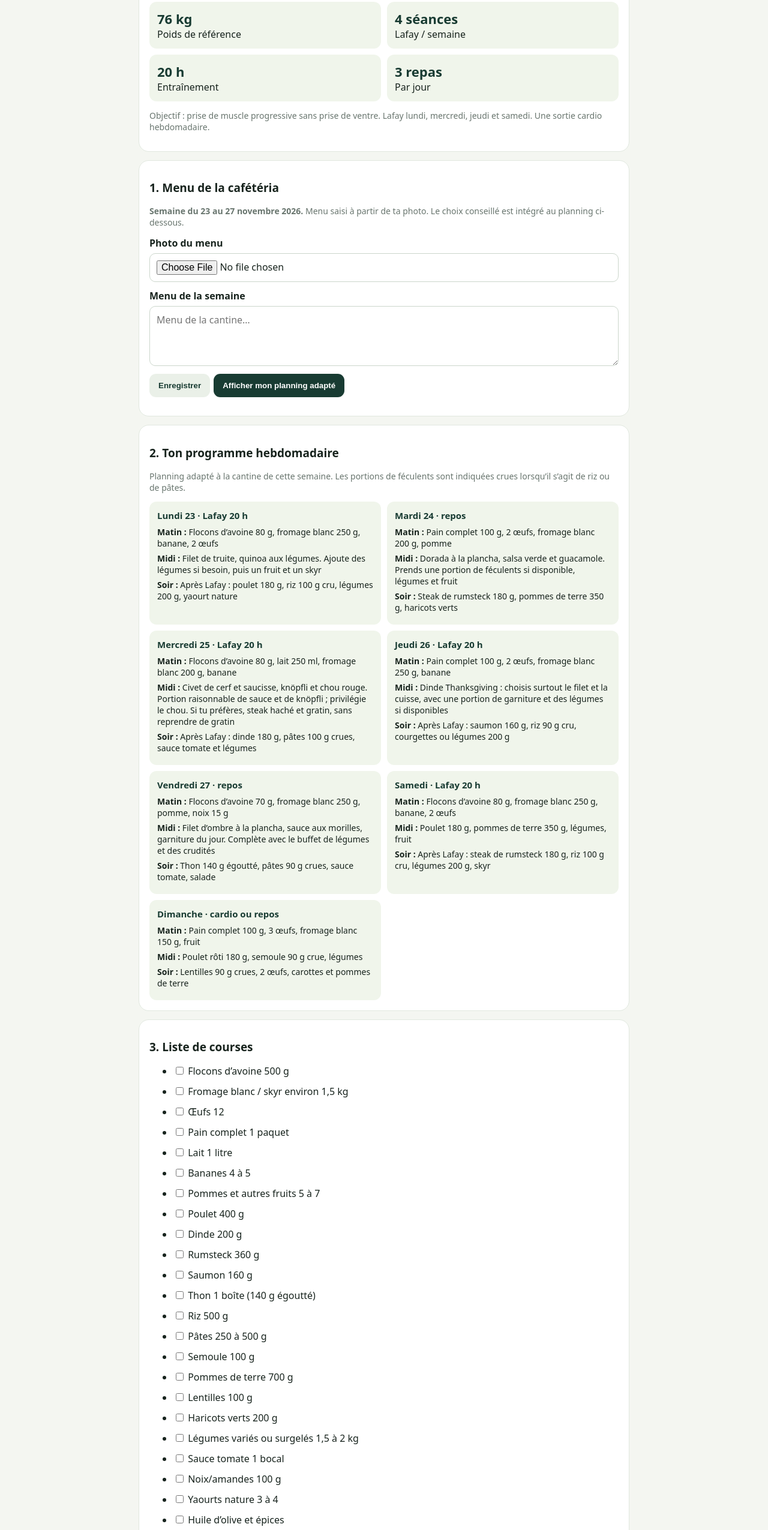
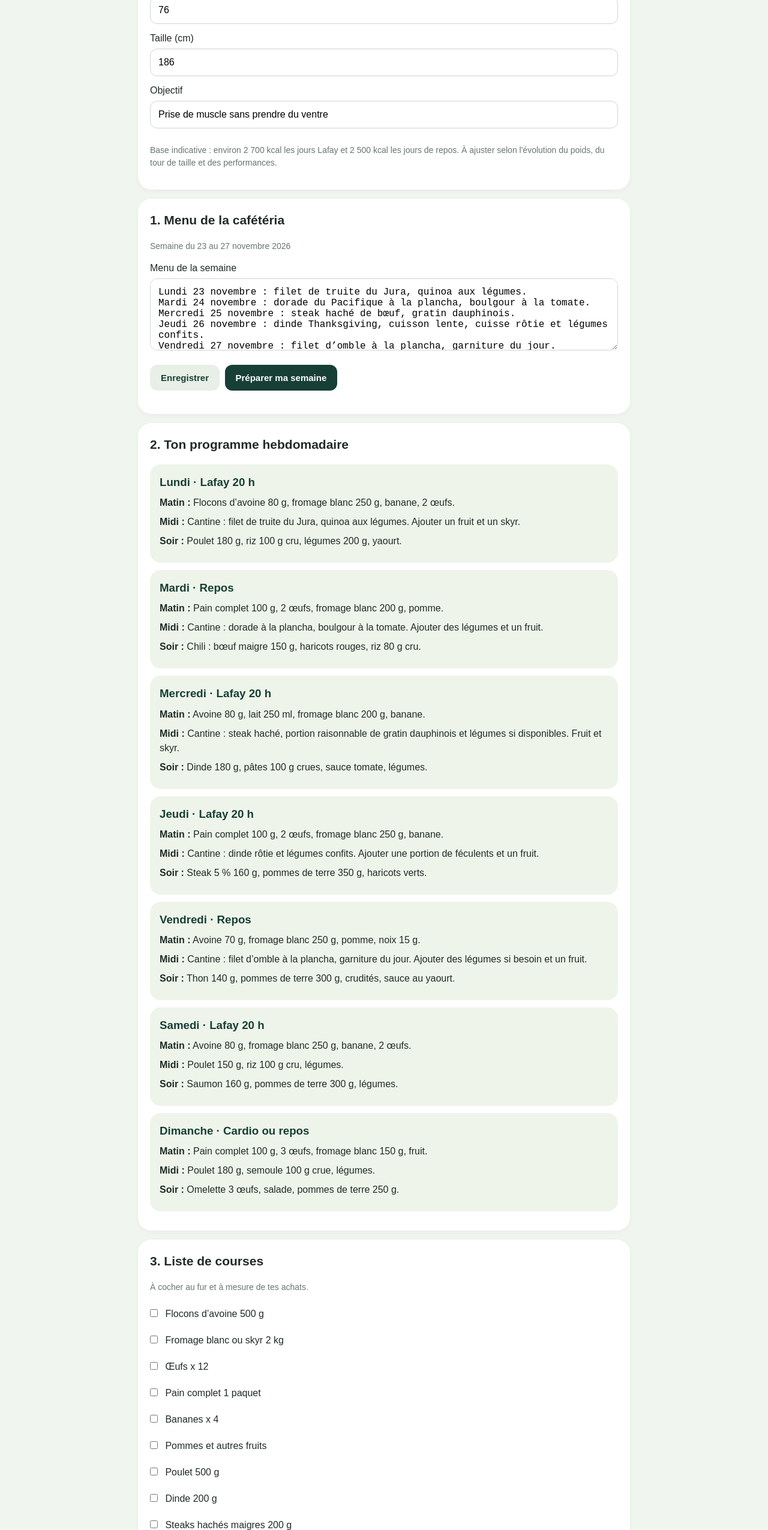
Before and after one commit to v7r4c9twdb-cmyk/mon-coach-lafay, a plain HTML site: page index.html in a window 1280 px wide. Shown: the part 250-2800 px from the top of the page at 60% size. Drawn offline with Linux system fonts and the light colour scheme.

Commit message:
Update index.html

```diff
--- a/index.html
+++ b/index.html
@@ -1,35 +1,192 @@
-<!doctype html><html lang="fr"><head><meta charset="utf-8"><meta name="viewport" content="width=device-width,initial-scale=1"><meta name="theme-color" content="#183b32"><title>Mon Coach Lafay</title><link rel="manifest" href="manifest.webmanifest"><style>
-*{box-sizing:border-box}body{margin:0;background:#f4f6f1;color:#17231d;font:16px system-ui}header{background:#183b32;color:white;padding:25px 20px;border-radius:0 0 22px 22px}main{max-width:850px;margin:auto;padding:16px}h1{margin:5px 0}h2{font-size:19px}.card{background:white;border:1px solid #e1e8df;border-radius:17px;padding:17px;margin:14px 0}.muted{color:#68756e;font-size:14px}.grid,.week{display:grid;grid-template-columns:repeat(2,1fr);gap:10px}.stat,.day{background:#f0f5eb;padding:13px;border-radius:12px}.stat b{display:block;font-size:22px;color:#183b32}label{display:block;font-weight:650;margin:12px 0 6px}input,textarea{width:100%;padding:11px;border:1px solid #cbd6cb;border-radius:10px;font:inherit}textarea{min-height:100px}button{padding:12px 15px;border:0;border-radius:11px;background:#183b32;color:white;font-weight:700;margin:8px 6px 0 0}button.alt{background:#eaf0e8;color:#183b32}#preview{display:none;max-width:100%;max-height:220px;margin-top:10px;border-radius:10px}.day h3{margin:0 0 8px;color:#183b32;font-size:15px}.day p{font-size:14px;margin:6px 0}li{margin:7px 0}footer{text-align:center;color:#68756e;font-size:12px;padding:18px}@media(max-width:560px){.grid,.week{grid-template-columns:1fr}}
-</style></head><body><header><small>TON ASSISTANT NUTRITION</small><h1>Mon Coach Lafay 💪</h1><div>Menus de cantine, repas maison et liste de courses.</div></header><main>
-<section class="card"><h2>Ton profil</h2><div class="grid"><div class="stat"><b>76 kg</b>Poids de référence</div><div class="stat"><b>4 séances</b>Lafay / semaine</div><div class="stat"><b>20 h</b>Entraînement</div><div class="stat"><b>3 repas</b>Par jour</div></div><p class="muted">Objectif : prise de muscle progressive sans prise de ventre. Lafay lundi, mercredi, jeudi et samedi. Une sortie cardio hebdomadaire.</p></section>
-<section class="card"><h2>1. Menu de la cafétéria</h2><p class="muted"><b>Semaine du 23 au 27 novembre 2026.</b> Menu saisi à partir de ta photo. Le choix conseillé est intégré au planning ci-dessous.</p><label>Photo du menu</label><input id="photo" type="file" accept="image/*" capture="environment"><img id="preview" alt="Aperçu du menu"><label>Menu de la semaine</label><textarea id="menu" placeholder="Menu de la cantine…"></textarea><button class="alt" id="save">Enregistrer</button><button id="make">Afficher mon planning adapté</button><p id="status" class="muted"></p></section>
-<section class="card"><h2>2. Ton programme hebdomadaire</h2><p class="muted">Planning adapté à la cantine de cette semaine. Les portions de féculents sont indiquées crues lorsqu’il s’agit de riz ou de pâtes.</p><div id="week" class="week"></div></section>
-<section class="card"><h2>3. Liste de courses</h2><div id="shopping"></div><button class="alt" id="copy">Copier la liste</button><button class="alt" onclick="window.print()">Imprimer</button></section>
-<section class="card"><h2>4. Suivi</h2><div class="grid"><div><label>Poids (kg)</label><input id="weight" type="number" step=".1" placeholder="76"></div><div><label>Tour de taille (cm)</label><input id="waist" type="number" step=".5"></div></div><label>Notes</label><textarea id="notes" placeholder="Énergie, récupération, progression…"></textarea><button class="alt" id="track">Enregistrer mon suivi</button></section>
-<footer>Planning de la semaine du 23 au 29 novembre 2026. Les données restent dans ce navigateur ; la lecture automatique des photos et la synchronisation nécessitent encore une connexion IA et un hébergement adaptés.</footer></main>
+
+<!DOCTYPE html>
+<html lang="fr">
+<head>
+<meta charset="UTF-8">
+<meta name="viewport" content="width=device-width, initial-scale=1">
+<meta name="theme-color" content="#173f35">
+<title>Mon Coach Lafay</title>
+<style>
+*{box-sizing:border-box}
+body{margin:0;background:#f1f5ef;color:#202b26;font-family:Arial,sans-serif;line-height:1.5}
+header{background:#173f35;color:white;padding:25px 18px;text-align:center}
+header h1{margin:0;font-size:25px}
+header p{margin:5px 0 0;color:#d9e9df}
+main{max-width:850px;margin:auto;padding:15px}
+.card{background:white;border-radius:22px;padding:20px;margin:15px 0;box-shadow:0 2px 8px #0000000b}
+h2{font-size:21px;margin-top:0}
+h3{color:#173f35;margin-bottom:8px}
+input,textarea{width:100%;padding:13px;border:1px solid #ccd7ce;border-radius:12px;font-size:16px;margin:5px 0 12px}
+textarea{min-height:120px}
+button{border:0;border-radius:12px;padding:13px 18px;background:#173f35;color:white;font-size:15px;font-weight:bold;margin:5px 4px 5px 0}
+button.secondary{background:#e8efe7;color:#173f35}
+.day{background:#eef4ea;padding:16px;border-radius:18px;margin:12px 0}
+.day h3{margin-top:0}
+.day p{margin:8px 0}
+.small{color:#68766f;font-size:14px}
+ul{padding-left:22px}
+li{margin:7px 0}
+footer{text-align:center;padding:20px;color:#718078;font-size:13px}
+</style>
+</head>
+<body>
+<header>
+<h1>MON COACH LAFAY</h1>
+<p>Nutrition, progression et suivi personnel</p>
+</header>
+<main>
+
+<section class="card">
+<h2>Ton profil</h2>
+<label>Poids actuel (kg)</label>
+<input id="weight" type="number" value="76">
+<label>Taille (cm)</label>
+<input id="height" type="number" value="186">
+<label>Objectif</label>
+<input value="Prise de muscle sans prendre du ventre" readonly>
+<p class="small">Base indicative : environ 2 700 kcal les jours Lafay et 2 500 kcal les jours de repos. À ajuster selon l'évolution du poids, du tour de taille et des performances.</p>
+</section>
+
+<section class="card">
+<h2>1. Menu de la cafétéria</h2>
+<p class="small">Semaine du 23 au 27 novembre 2026</p>
+<label>Menu de la semaine</label>
+<textarea id="menu">Lundi 23 novembre : filet de truite du Jura, quinoa aux légumes.
+Mardi 24 novembre : dorade du Pacifique à la plancha, boulgour à la tomate.
+Mercredi 25 novembre : steak haché de bœuf, gratin dauphinois.
+Jeudi 26 novembre : dinde Thanksgiving, cuisson lente, cuisse rôtie et légumes confits.
+Vendredi 27 novembre : filet d’omble à la plancha, garniture du jour.</textarea>
+<button class="secondary" onclick="save()">Enregistrer</button>
+<button onclick="prepare()">Préparer ma semaine</button>
+<p id="saved" class="small"></p>
+</section>
+
+<section class="card">
+<h2>2. Ton programme hebdomadaire</h2>
+<div id="week"></div>
+</section>
+
+<section class="card">
+<h2>3. Liste de courses</h2>
+<p class="small">À cocher au fur et à mesure de tes achats.</p>
+<div id="shopping"></div>
+</section>
+
+<section class="card">
+<h2>4. Suivi de progression</h2>
+<label>Poids (kg)</label>
+<input id="trackWeight" type="number" placeholder="Ex : 76">
+<label>Tour de taille (cm)</label>
+<input id="waist" type="number" placeholder="Ex : 82">
+<label>Commentaires</label>
+<textarea id="notes" placeholder="Forme, progression, séances..."></textarea>
+<button onclick="saveTrack()">Enregistrer mon suivi</button>
+<p id="trackSaved" class="small"></p>
+</section>
+
+</main>
+<footer>Mon Coach Lafay · Programme nutritionnel personnel</footer>
+
 <script>
-const menuText = `Lundi 23 novembre : filet de truite du Jura, quartier de citron, quinoa aux légumes.
-Mardi 24 novembre : dorada del Pacífico à la plancha, salsa verde chimichurri, guacamole péruvien à la coriandre.
-Mercredi 25 novembre : civet de cerf et saucisse de porc, knöpfli et chou rouge. Alternative : steak haché de bœuf au Satour et gratin dauphinois crémeux.
-Jeudi 26 novembre : repas Thanksgiving, dinde en trois cuissons (filet en cuisson lente, cuisse rôtie et sot-l’y-laisse confits).
-Vendredi 27 novembre : filet d’ombre à la plancha, sauce aux morilles, garniture du jour. Buffet de légumes chauds et crudités disponible.`;
 const days=[
-["Lundi 23 · Lafay 20 h","Flocons d’avoine 80 g, fromage blanc 250 g, banane, 2 œufs","Filet de truite, quinoa aux légumes. Ajoute des légumes si besoin, puis un fruit et un skyr","Après Lafay : poulet 180 g, riz 100 g cru, légumes 200 g, yaourt nature"],
-["Mardi 24 · repos","Pain complet 100 g, 2 œufs, fromage blanc 200 g, pomme","Dorada à la plancha, salsa verde et guacamole. Prends une portion de féculents si disponible, légumes et fruit","Steak de rumsteck 180 g, pommes de terre 350 g, haricots verts"],
-["Mercredi 25 · Lafay 20 h","Flocons d’avoine 80 g, lait 250 ml, fromage blanc 200 g, banane","Civet de cerf et saucisse, knöpfli et chou rouge. Portion raisonnable de sauce et de knöpfli ; privilégie le chou. Si tu préfères, steak haché et gratin, sans reprendre de gratin","Après Lafay : dinde 180 g, pâtes 100 g crues, sauce tomate et légumes"],
-["Jeudi 26 · Lafay 20 h","Pain complet 100 g, 2 œufs, fromage blanc 250 g, banane","Dinde Thanksgiving : choisis surtout le filet et la cuisse, avec une portion de garniture et des légumes si disponibles","Après Lafay : saumon 160 g, riz 90 g cru, courgettes ou légumes 200 g"],
-["Vendredi 27 · repos","Flocons d’avoine 70 g, fromage blanc 250 g, pomme, noix 15 g","Filet d’ombre à la plancha, sauce aux morilles, garniture du jour. Complète avec le buffet de légumes et des crudités","Thon 140 g égoutté, pâtes 90 g crues, sauce tomate, salade"],
-["Samedi · Lafay 20 h","Flocons d’avoine 80 g, fromage blanc 250 g, banane, 2 œufs","Poulet 180 g, pommes de terre 350 g, légumes, fruit","Après Lafay : steak de rumsteck 180 g, riz 100 g cru, légumes 200 g, skyr"],
-["Dimanche · cardio ou repos","Pain complet 100 g, 3 œufs, fromage blanc 150 g, fruit","Poulet rôti 180 g, semoule 90 g crue, légumes","Lentilles 90 g crues, 2 œufs, carottes et pommes de terre"]
+["Lundi · Lafay 20 h",
+"Flocons d’avoine 80 g, fromage blanc 250 g, banane, 2 œufs.",
+"Cantine : filet de truite du Jura, quinoa aux légumes. Ajouter un fruit et un skyr.",
+"Poulet 180 g, riz 100 g cru, légumes 200 g, yaourt."],
+["Mardi · Repos",
+"Pain complet 100 g, 2 œufs, fromage blanc 200 g, pomme.",
+"Cantine : dorade à la plancha, boulgour à la tomate. Ajouter des légumes et un fruit.",
+"Chili : bœuf maigre 150 g, haricots rouges, riz 80 g cru."],
+["Mercredi · Lafay 20 h",
+"Avoine 80 g, lait 250 ml, fromage blanc 200 g, banane.",
+"Cantine : steak haché, portion raisonnable de gratin dauphinois et légumes si disponibles. Fruit et skyr.",
+"Dinde 180 g, pâtes 100 g crues, sauce tomate, légumes."],
+["Jeudi · Lafay 20 h",
+"Pain complet 100 g, 2 œufs, fromage blanc 250 g, banane.",
+"Cantine : dinde rôtie et légumes confits. Ajouter une portion de féculents et un fruit.",
+"Steak 5 % 160 g, pommes de terre 350 g, haricots verts."],
+["Vendredi · Repos",
+"Avoine 70 g, fromage blanc 250 g, pomme, noix 15 g.",
+"Cantine : filet d’omble à la plancha, garniture du jour. Ajouter des légumes si besoin et un fruit.",
+"Thon 140 g, pommes de terre 300 g, crudités, sauce au yaourt."],
+["Samedi · Lafay 20 h",
+"Avoine 80 g, fromage blanc 250 g, banane, 2 œufs.",
+"Poulet 150 g, riz 100 g cru, légumes.",
+"Saumon 160 g, pommes de terre 300 g, légumes."],
+["Dimanche · Cardio ou repos",
+"Pain complet 100 g, 3 œufs, fromage blanc 150 g, fruit.",
+"Poulet 180 g, semoule 100 g crue, légumes.",
+"Omelette 3 œufs, salade, pommes de terre 250 g."]
 ];
-const list=["Flocons d’avoine 500 g","Fromage blanc / skyr environ 1,5 kg","Œufs 12","Pain complet 1 paquet","Lait 1 litre","Bananes 4 à 5","Pommes et autres fruits 5 à 7","Poulet 400 g","Dinde 200 g","Rumsteck 360 g","Saumon 160 g","Thon 1 boîte (140 g égoutté)","Riz 500 g","Pâtes 250 à 500 g","Semoule 100 g","Pommes de terre 700 g","Lentilles 100 g","Haricots verts 200 g","Légumes variés ou surgelés 1,5 à 2 kg","Sauce tomate 1 bocal","Noix/amandes 100 g","Yaourts nature 3 à 4","Huile d’olive et épices"];
-document.getElementById("week").innerHTML=days.map(d=>`<article class="day"><h3>${d[0]}</h3><p><b>Matin :</b> ${d[1]}</p><p><b>Midi :</b> ${d[2]}</p><p><b>Soir :</b> ${d[3]}</p></article>`).join("");
-document.getElementById("shopping").innerHTML="<ul>"+list.map(x=>`<li><label style="font-weight:400"><input type="checkbox" style="width:auto"> ${x}</label></li>`).join("")+"</ul>";
-const $=id=>document.getElementById(id);if(!localStorage.getItem("lafay_menu"))$("menu").value=menuText;
-$("photo").onchange=()=>{let f=$("photo").files[0];if(f){$("preview").src=URL.createObjectURL(f);$("preview").style.display="block"}};
-function save(){["menu","weight","waist","notes"].forEach(k=>localStorage.setItem("lafay_"+k,$(k).value));$("status").textContent="Informations enregistrées sur cet appareil."}
-$("save").onclick=save;$("track").onclick=save;$("make").onclick=()=>{save();$("status").textContent="Programme de base affiché. Pour une adaptation exacte à la photo, joins-la aussi dans ta conversation ChatGPT.";$("week").scrollIntoView({behavior:"smooth"})};
-["menu","weight","waist","notes"].forEach(k=>$(k).value=localStorage.getItem("lafay_"+k)||"");
-$("copy").onclick=()=>navigator.clipboard?.writeText(list.join("\n"));
-if("serviceWorker"in navigator&&location.protocol.startsWith("http"))navigator.serviceWorker.register("./sw.js").catch(()=>{});
-</script></body></html>
+
+function renderWeek(){
+document.getElementById("week").innerHTML=days.map(d=>`
+<div class="day">
+<h3>${d[0]}</h3>
+<p><b>Matin :</b> ${d[1]}</p>
+<p><b>Midi :</b> ${d[2]}</p>
+<p><b>Soir :</b> ${d[3]}</p>
+</div>`).join("");
+}
+
+const items=[
+"Flocons d’avoine 500 g",
+"Fromage blanc ou skyr 2 kg",
+"Œufs x 12",
+"Pain complet 1 paquet",
+"Bananes x 4",
+"Pommes et autres fruits",
+"Poulet 500 g",
+"Dinde 200 g",
+"Steaks hachés maigres 200 g",
+"Saumon 160 g",
+"Thon 1 boîte",
+"Riz 500 g",
+"Pâtes 250 g",
+"Semoule 150 g",
+"Pommes de terre 1 kg",
+"Haricots rouges 1 boîte",
+"Légumes variés 1,5 kg",
+"Noix 100 g",
+"Tomates ou sauce tomate"
+];
+
+function renderShopping(){
+document.getElementById("shopping").innerHTML=items.map((item,i)=>`
+<label style="display:block;padding:7px 0">
+<input type="checkbox" style="width:auto;margin-right:8px" id="item${i}">
+${item}
+</label>`).join("");
+}
+
+function save(){
+localStorage.setItem("lafay_menu",document.getElementById("menu").value);
+localStorage.setItem("lafay_weight",document.getElementById("weight").value);
+document.getElementById("saved").textContent="Menu et profil enregistrés.";
+}
+
+function prepare(){
+save();
+document.getElementById("saved").textContent="Ton programme de la semaine est affiché plus bas.";
+document.getElementById("week").scrollIntoView({behavior:"smooth"});
+}
+
+function saveTrack(){
+const data={
+weight:document.getElementById("trackWeight").value,
+waist:document.getElementById("waist").value,
+notes:document.getElementById("notes").value
+};
+localStorage.setItem("lafay_tracking",JSON.stringify(data));
+document.getElementById("trackSaved").textContent="Suivi enregistré sur cet appareil.";
+}
+
+const oldMenu=localStorage.getItem("lafay_menu");
+if(oldMenu)document.getElementById("menu").value=oldMenu;
+const oldWeight=localStorage.getItem("lafay_weight");
+if(oldWeight)document.getElementById("weight").value=oldWeight;
+renderWeek();
+renderShopping();
+</script>
+</body>
+</html>
```
